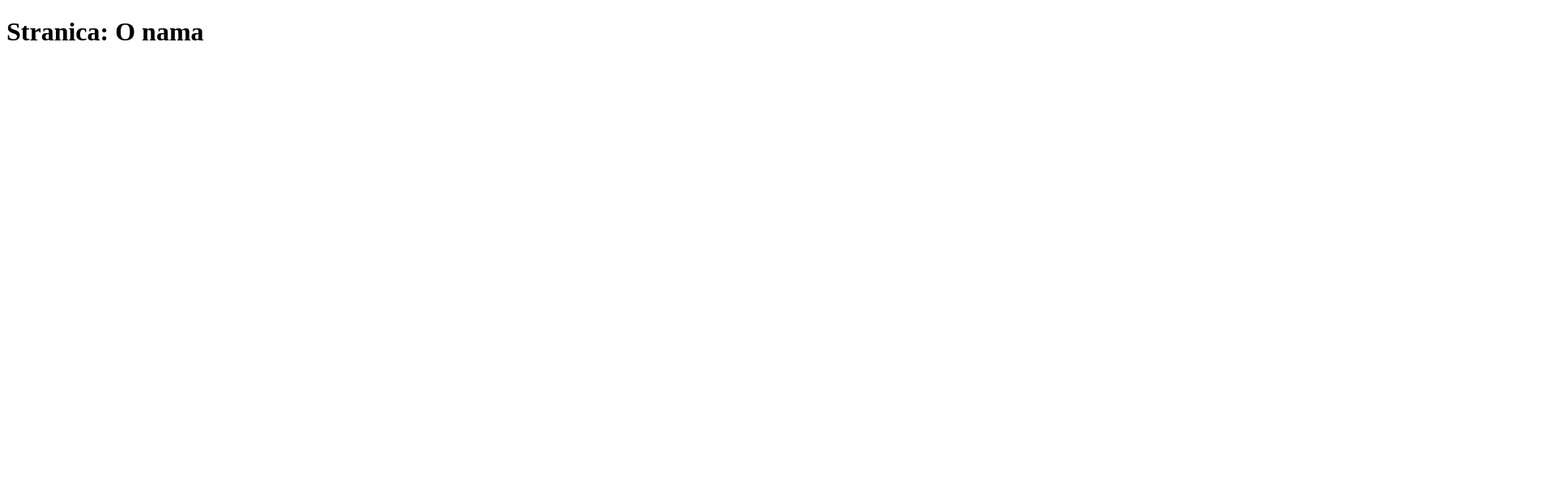
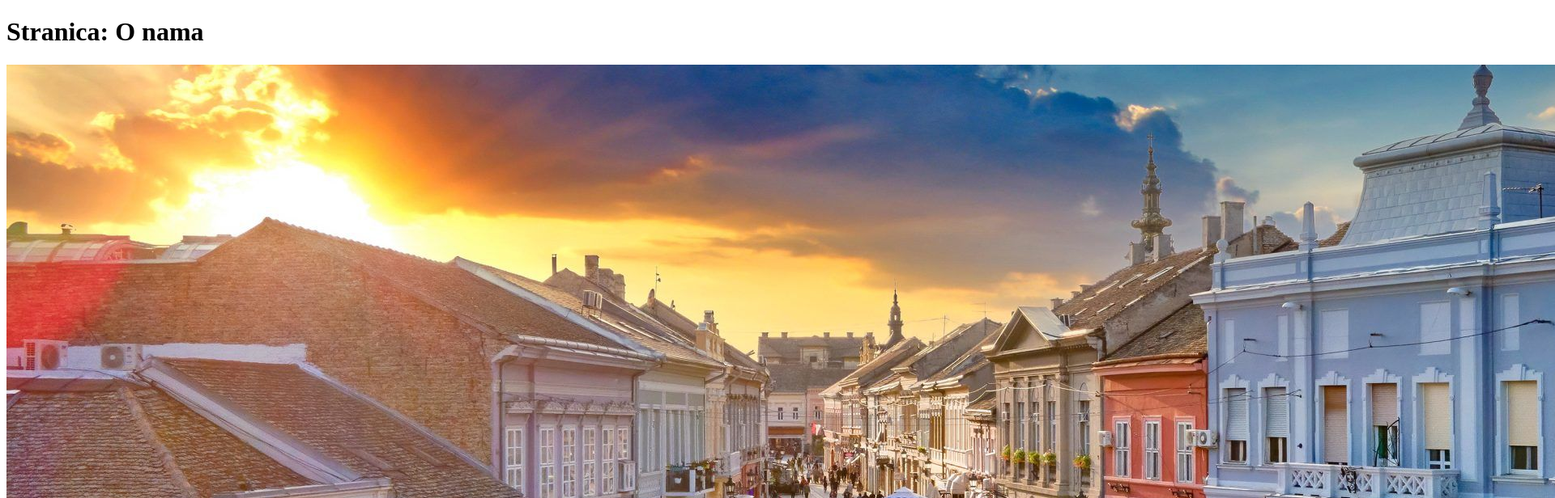
Before and after one commit to Srdjan-P/smart, a plain HTML site: page about-us.html in a window 1280 px wide. Shown: the top 616 px of the page at 81% size, 1920 px wide, since content can reach past the window. Drawn offline with Linux system fonts and the light colour scheme.

Commit message:
Dodata slika

```diff
--- a/about-us.html
+++ b/about-us.html
@@ -11,6 +11,7 @@
 <body>
 
     <h1>Stranica: O nama</h1>
+    <img src="img/novisad.jpg" alt="Novi Sad slika">
 
 </body>
 
```
Also changed, not shown: index.html (+0 -1 lines), img/novisad.jpg (added).
